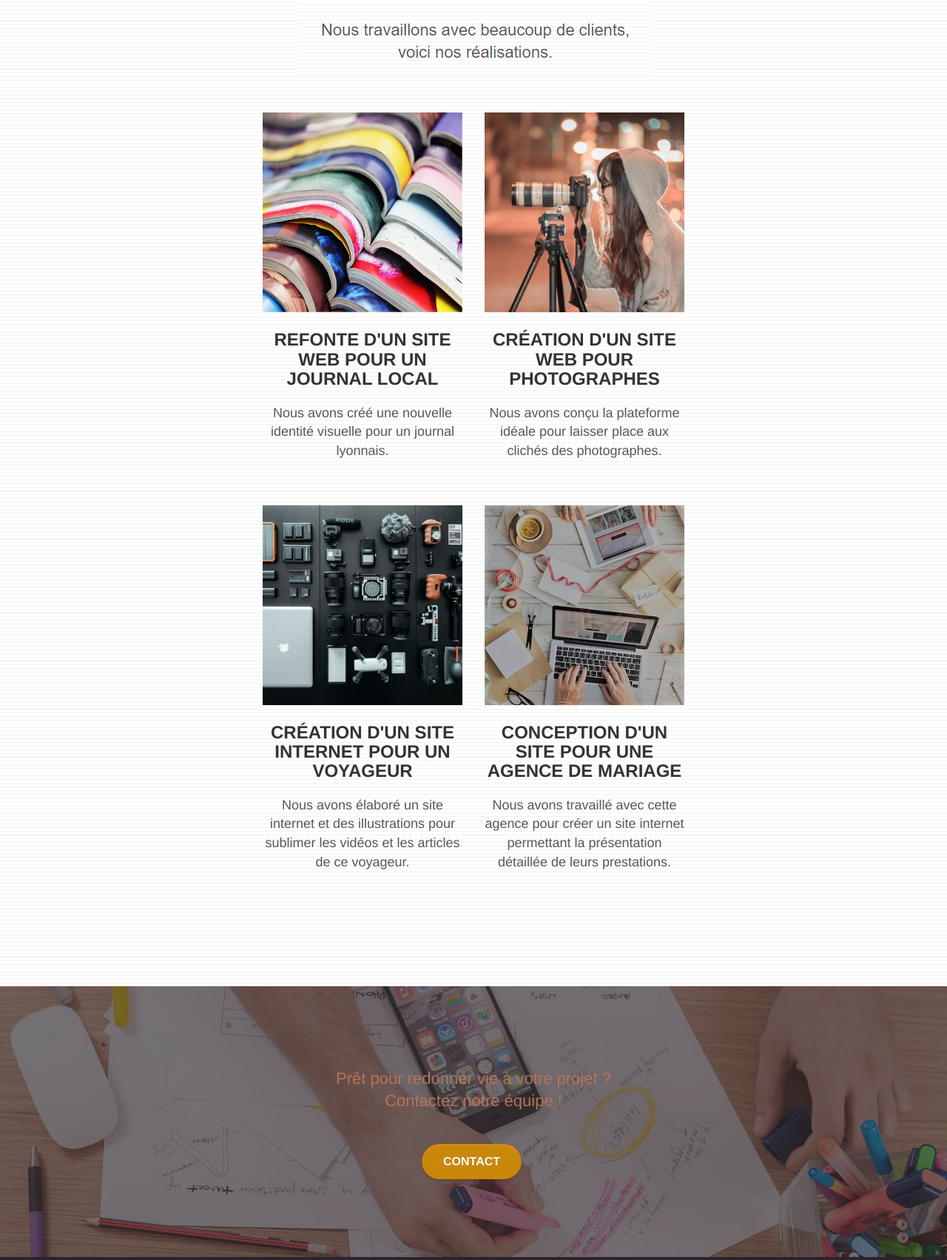
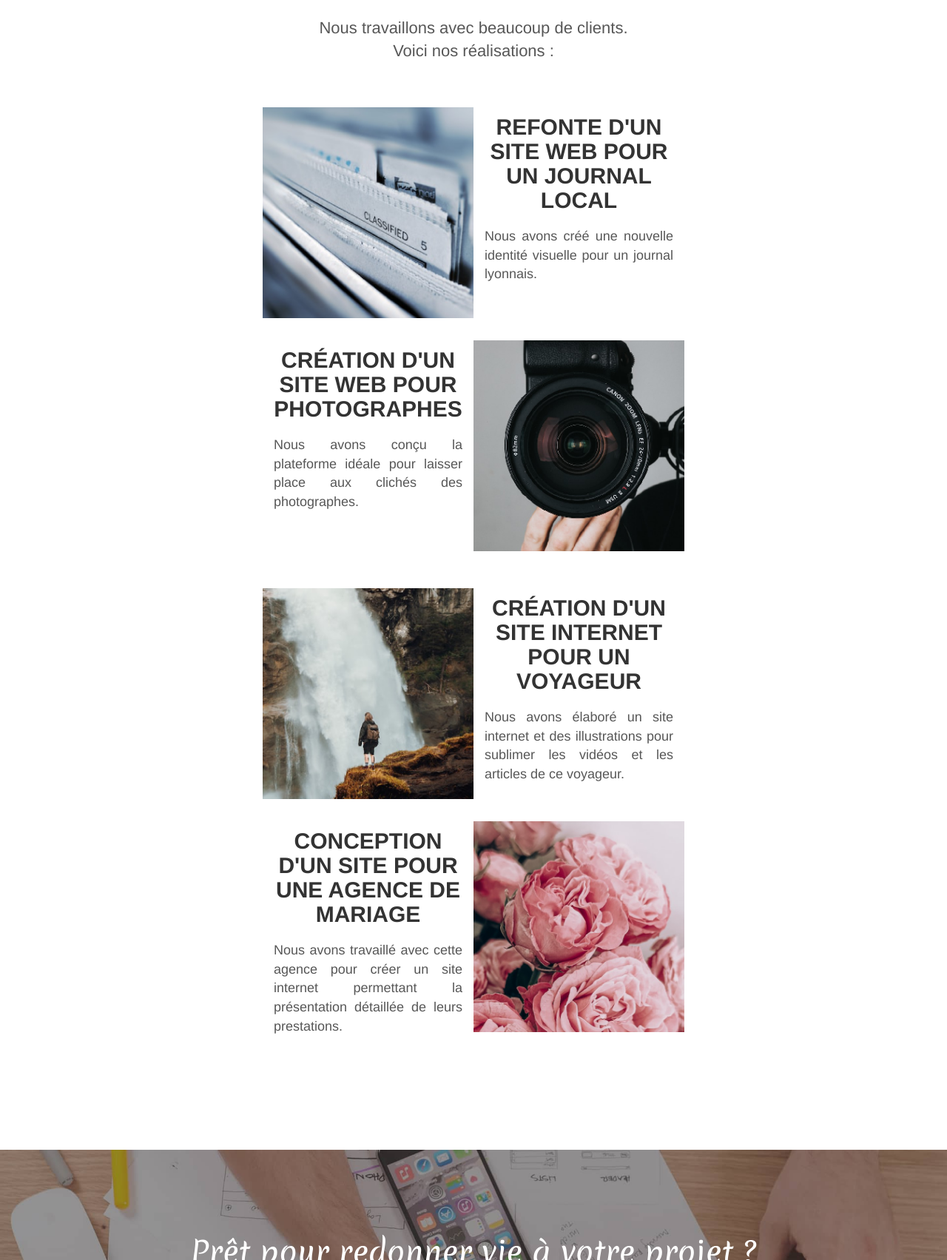
Before and after one commit to Ibtissam-Idb/Openclassrooms_La_Panthere, a plain HTML site: page index.html in a window 1280 px wide. Shown: the part 2840-4543 px from the top of the page at 74% size. Drawn offline with Linux system fonts and the light colour scheme.

Commit message:
style homepage

```diff
--- a/index.html
+++ b/index.html
@@ -13,6 +13,9 @@
 	<link rel="stylesheet" type="text/css" href="style.css">
 	<link rel="stylesheet" type="text/css" href="./css/font-awesome.css">
 	<link rel="stylesheet" type="text/css" href="./css/et-line.css">
+	<link rel="preconnect" href="https://fonts.googleapis.com">
+<link rel="preconnect" href="https://fonts.gstatic.com" crossorigin>
+<link href="https://fonts.googleapis.com/css2?family=Merienda&display=swap" rel="stylesheet">
 
 
 	<script src="./js/jquery-2.1.0.js"></script>
@@ -151,7 +154,7 @@
 			<div class="container bloc-lg">
 				<div class="row tight-width-whitespace black-background">
 					<div class="col-sm-12">
-						<h2 class="mg-md text-center tc-white">
+						<h2 class="mg-md text-center">
 							Nous souhaitons aider les entreprises de la région Lyonnaise à se développer et à connaître
 							le succès. Nous travaillons pour aider les entreprises locales à attirer de nouveaux clients
 							.<br>
@@ -162,7 +165,7 @@
 							ayez besoin d’une identité visuelle complète ou d’une refonte de votre site, n’hésitez pas à
 							nous contacter. Nous travaillerons ensemble pour créer des sites beau et bien structurés,
 							qui seront facilement trouvable sur les moteurs de recherche. <br><br><a
-								class="ltc-white bold-link" href="page2.html">Contactez notre équipe</a><br>
+								class="ltc-white" href="page2.html">Contactez notre équipe</a><br>
 						</p>
 					</div>
 				</div>
@@ -171,47 +174,60 @@
 		<!-- bloc-3-what-i-do END -->
 
 		<!-- bloc-4-portfolio -->
-		<section class="bloc bgc-white bg-lines-h2-bg bg-repeat l-bloc" id="bloc-4-portfolio">
+		<section class="bloc bgc-white bg-repeat l-bloc" id="bloc-4-portfolio">
 			<div class="container bloc-lg">
 				<div class="row">
-					<div class="col-sm-12 text-center">
-						<img alt="agence web, agence web paris, web design paris, stratégie web" src="img/title2.png" />
+					<div class="col-sm-12 presentation text-center">
+						<h2>
+							Nous travaillons avec beaucoup de clients.<br>Voici nos réalisations :
+						</h2>
 					</div>
 				</div>
-				<div class="row tight-width-whitespace portfolio-row">
-					<div class="col-sm-6">
+				<div class="tight-width-whitespace portfolio-row">
+					<div class="col-sm-12">
+						<div class="col-sm-6 portfolio-img">
 						<a href="#" data-lightbox="img/1.jpg" data-gallery-id="gallery-1"
 							data-caption="Refonte d'un site web pour un journal local" data-frame="snapshot-lb"><img
-								src="img/1.jpg"
+								src="img/journal.png"
 								alt="paris web design logo agence web meilleure agence et refonte site web journal"
 								class="img-responsive portfolio-thumb" /></a>
-						<h3 class="mg-md text-center">
+						</div>
+						<div class="col-sm-6">
+								<h3 class="mg-md text-center">
 							Refonte d'un site web pour un journal local
 						</h3>
 						<p class="text-center">
 							Nous avons créé une nouvelle identité visuelle pour un journal lyonnais.
 						</p>
+						</div>
 					</div>
-					<div class="col-sm-6">
+					<div class="col-sm-12 reverse">
+						<div class="col-sm-6 portfolio-img">
 						<a href="#" data-lightbox="img/2.jpg" data-gallery-id="gallery-1"
 							data-caption="Création d'un site web pour photographes" data-frame="snapshot-lb"><img
-								src="img/2.jpg" class="img-responsive portfolio-thumb"
+								src="img/photographe.png" class="img-responsive portfolio-thumb"
 								alt="paris web design logo agence web meilleure agence, Création d'un site web pour photographes" /></a>
-						<h3 class="mg-md text-center">
+						</div>
+						<div class="col-sm-6">
+								<h3 class="mg-md text-center">
 							Création d'un site web pour photographes
 						</h3>
 						<p class="text-center">
 							Nous avons conçu la plateforme idéale pour laisser place aux clichés des photographes.
 						</p>
+						</div>
 					</div>
 				</div>
-				<div class="row tight-width-whitespace portfolio-row">
-					<div class="col-sm-6">
+				<div class="tight-width-whitespace portfolio-row">
+					<div class="col-sm-12">
+						<div class="col-sm-6 portfolio-img">
 						<a href="#" data-lightbox="img/3.bmp" data-gallery-id="gallery-1"
 							data-caption="Création d'un site internet pour un voyageur" data-frame="snapshot-lb"><img
-								src="img/3.bmp" class="img-responsive portfolio-thumb"
+								src="img/voyage.png" class="img-responsive portfolio-thumb"
 								alt="paris web design logo agence web meilleure agence, Création d'un site web pour voyageur" /></a>
-						<h3 class="mg-md text-center">
+							</div>
+							<div class="col-sm-6 figcaption">
+								<h3 class="mg-md text-center">
 							Création d'un site internet pour un voyageur
 						</h3>
 						<p class="text-center">
@@ -219,11 +235,15 @@
 							articles de ce voyageur.
 						</p>
 					</div>
-					<div class="col-sm-6">
+					</div>
+					<div class="col-sm-12 reverse">
+						<div class="col-sm-6 portfolio-img">
 						<a href="#" data-lightbox="img/4.bmp" data-gallery-id="gallery-1"
 							data-caption="Conception d'un site pour une agence de mariage" data-frame="snapshot-lb"><img
-								src="img/4.bmp" class="img-responsive portfolio-thumb"
+								src="img/roses.png" class="img-responsive portfolio-thumb"
 								alt="paris web design logo agence web meilleure agence, Création d'un site web pour agence de mariage" /></a>
+						</div>
+						<div class="col-sm-6">
 						<h3 class="mg-md text-center">
 							Conception d'un site pour une agence de mariage
 						</h3>
@@ -231,6 +251,7 @@
 							Nous avons travaillé avec cette agence pour créer un site internet permettant la
 							présentation détaillée de leurs prestations.
 						</p>
+						</div>
 					</div>
 				</div>
 			</div>
@@ -238,10 +259,10 @@
 		<!-- bloc-4-portfolio END -->
 
 		<!-- bloc-5-cta -->
-		<section class="bloc bgc-dark-slate-blue bg-banniere d-bloc bloc-bg-texture texture-paper" id="bloc-5-cta">
+		<section class="bloc bgc-dark-slate-blue bg-banniere d-bloc bloc-bg-texture" id="bloc-5-cta">
 			<div class="container bloc-lg">
 				<div class="row">
-					<h2 class="mg-md text-center tc-white">
+					<h2 class="mg-md text-center">
 						Prêt pour redonner vie à votre projet ?<br>Contactez notre équipe !
 					</h2>
 					<div class="col-sm-12 text-center">
--- a/style.css
+++ b/style.css
@@ -750,11 +750,6 @@ h4 {
     box-shadow: 0px 4px 9px rgba(0, 0, 0, 0.3);
 }
 
-.black-background {
-    background-color: rgba(165, 147, 99, 0.7);
-    padding: 40px 40px 40px 40px;
-}
-
 .bold-link {
     font-weight: 900;
     text-decoration: underline!important;
@@ -812,16 +807,12 @@ h4 {
     background-image: url("img/dots-bg.png");
 }
 
-.bg-lines-h2-bg {
-    background-image: url("img/lines-h2-bg.png");
-}
-
 .bg-banniere {
     background-image: url("img/agence-la-panthere.jpg");
 }
 
 .bg-presentation {
-    background-image: url("img/image-de-presentation.bmp");
+    background-image: url("img/christopher-gower-vjMgqUkS8q8-unsplash.jpg");
 }
 
 @media (max-width: 1024px) {
@@ -1043,6 +1034,8 @@ h4 {
 /* LE RESTE DU CODE CI-DESSOUS EST ÉCRIT PAR IBTISSÂM IDBOUIGUIGUANE DANS LE BUT D'OPTIMISER LE SITE.
 CET OBJECTIF AMÈNERA PROBABLEMENT À LA SUPPRESSION DE CERTAINES LIGNES DU CODE PLUS HAUT. */
 
+/* -------------------- PAGE D'ACCUEIL -------------------- */
+
 /* ---------- HEADER ---------- */
 
 .navbar-nav a {
@@ -1053,13 +1046,16 @@ CET OBJECTIF AMÈNERA PROBABLEMENT À LA SUPPRESSION DE CERTAINES LIGNES DU CODE
 }
 
 .navbar-nav a:hover,
-.navbar-nav a:focus {
+.navbar-nav a:focus,
+.site-navigation a:hover,
+.site-navigation a:focus {
     border-bottom: 1px solid #2C232D;
 }
 
 /* ---------- BLOC SERVICES ---------- */
 
-#bloc-2-services .presentation {
+#bloc-2-services .presentation,
+#bloc-4-portfolio .presentation {
     display: flex;
     justify-content: center;
 }
@@ -1073,7 +1069,8 @@ CET OBJECTIF AMÈNERA PROBABLEMENT À LA SUPPRESSION DE CERTAINES LIGNES DU CODE
     padding: 20px 0px 10px;
 }
 
-#bloc-2-services h2 {
+#bloc-2-services h2,
+#bloc-4-portfolio h2 {
     width: 634px;
 }
 
@@ -1101,7 +1098,68 @@ CET OBJECTIF AMÈNERA PROBABLEMENT À LA SUPPRESSION DE CERTAINES LIGNES DU CODE
     letter-spacing: 0.3em;
 }
 
+/* ---------- BLOC WHAT I DO ---------- */
 
+.black-background {
+    background-color: rgba(44, 35, 45, 0.7);
+    padding: 40px 40px 40px 40px;
+}
+
+#bloc-3-what-i-do h2 {
+    color: #fff;
+}
+
+#bloc-3-what-i-do a {
+    text-decoration: none;
+    padding: 7px;
+    border: 1px solid #fff;
+    border-radius: 10px;
+    text-transform: uppercase;
+    letter-spacing: 0.1rem;
+}
+
+#bloc-3-what-i-do a:hover {
+    background-color: #fff;
+    color: #2C232D!important;
+}
+
+/* ---------- BLOC PORTFOLIO ---------- */
+
+#bloc-4-portfolio .col-sm-12.reverse {
+    display: flex;
+    flex-direction: row-reverse;
+}
+
+#bloc-4-portfolio .col-sm-12 p {
+    text-align: justify;
+}
+
+#bloc-4-portfolio .col-sm-12 h3 {
+    text-align: center;
+    font-size: 30px;
+}
+
+#bloc-4-portfolio img {
+    margin: 0;
+}
+
+.portfolio-img {
+    padding: 0;
+}
+
+.portfolio-row {
+    display: flex;
+    flex-direction: column;
+    row-gap: 30px;
+}
+
+/* ---------- BLOC CALL TO ACTION ---------- */
+
+#bloc-5-cta h2 {
+    color: #fff;
+    font-family: "Merienda", Verdana, sans-serif;
+    font-size: 40px;
+}
 
 /* ---------- FOOTER ---------- */
 
@@ -1149,3 +1207,11 @@ footer ul a:hover {
     color: #fff;
     text-decoration: underline;
 }
+
+/* -------------------- FORM -------------------- */
+
+.site-navigation a {
+    list-style : none;
+    text-decoration: none;
+    padding: 0;
+}
```
Also changed, not shown: page2.html (+4 -5 lines), img/1.jpg (deleted), img/2.jpg (deleted), img/3.bmp (deleted), img/4.bmp (deleted), img/christopher-gower-vjMgqUkS8q8-unsplash.jpg (added), img/citation.png (deleted), img/journal.png (added), img/lines-h2-bg.png (deleted), img/photographe.png (added), img/roses.png (added), img/texture-paper.png (deleted), img/title.png (deleted), img/title2.png (deleted), 1 more files.
